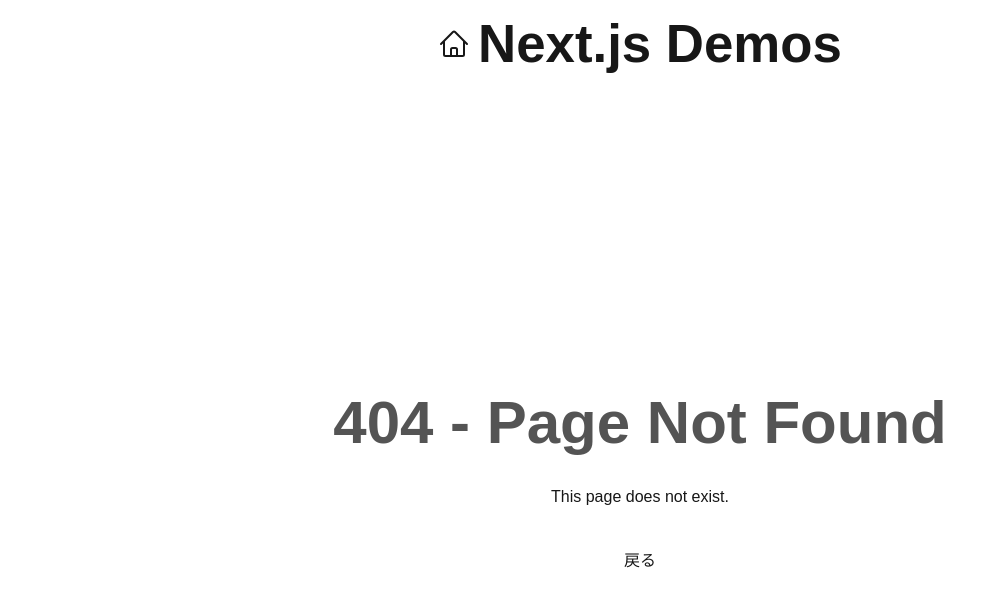
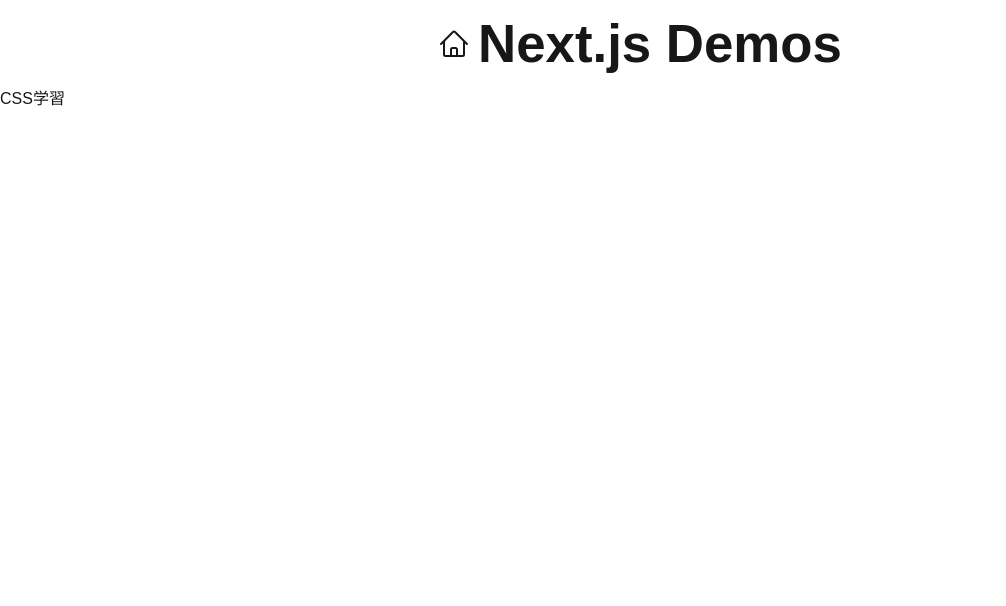
Before and after one commit to nhl1991/nextjs-example-demo, a Next.js app: page /css in a window 1280 px wide. Before the commit this address had no page. Shown: the top 606 px of the page, without its empty margins (0-1006 px from the left). Built offline with nearby package versions, Linux system fonts and the light colour scheme.

Commit message:
Apply .gitignore

```diff
--- /dev/null
+++ b/src/app/css/page.tsx
@@ -0,0 +1,11 @@
+
+
+export default function Page(){
+
+
+    return(
+        <main className="w-screen h-screen">
+            CSS学習
+        </main>
+    )
+}
```
